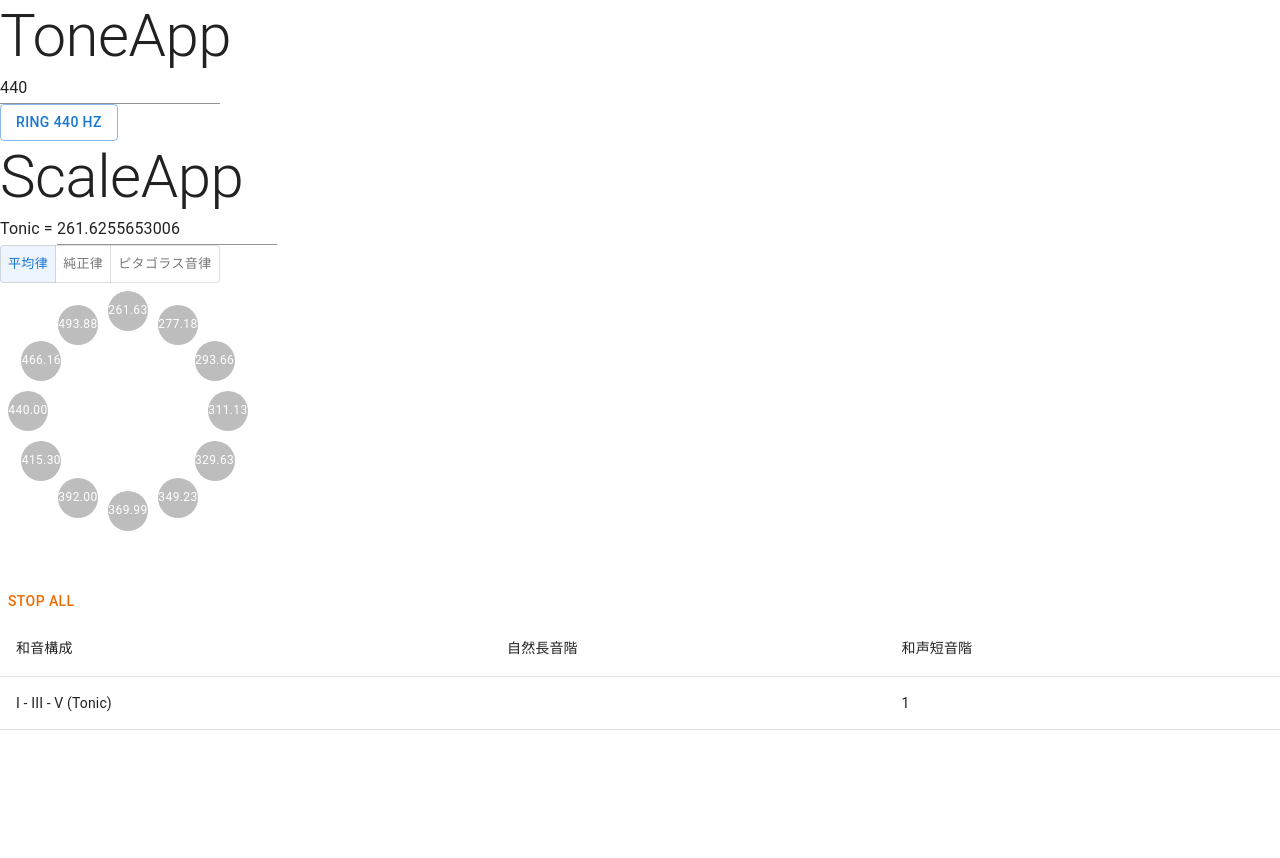
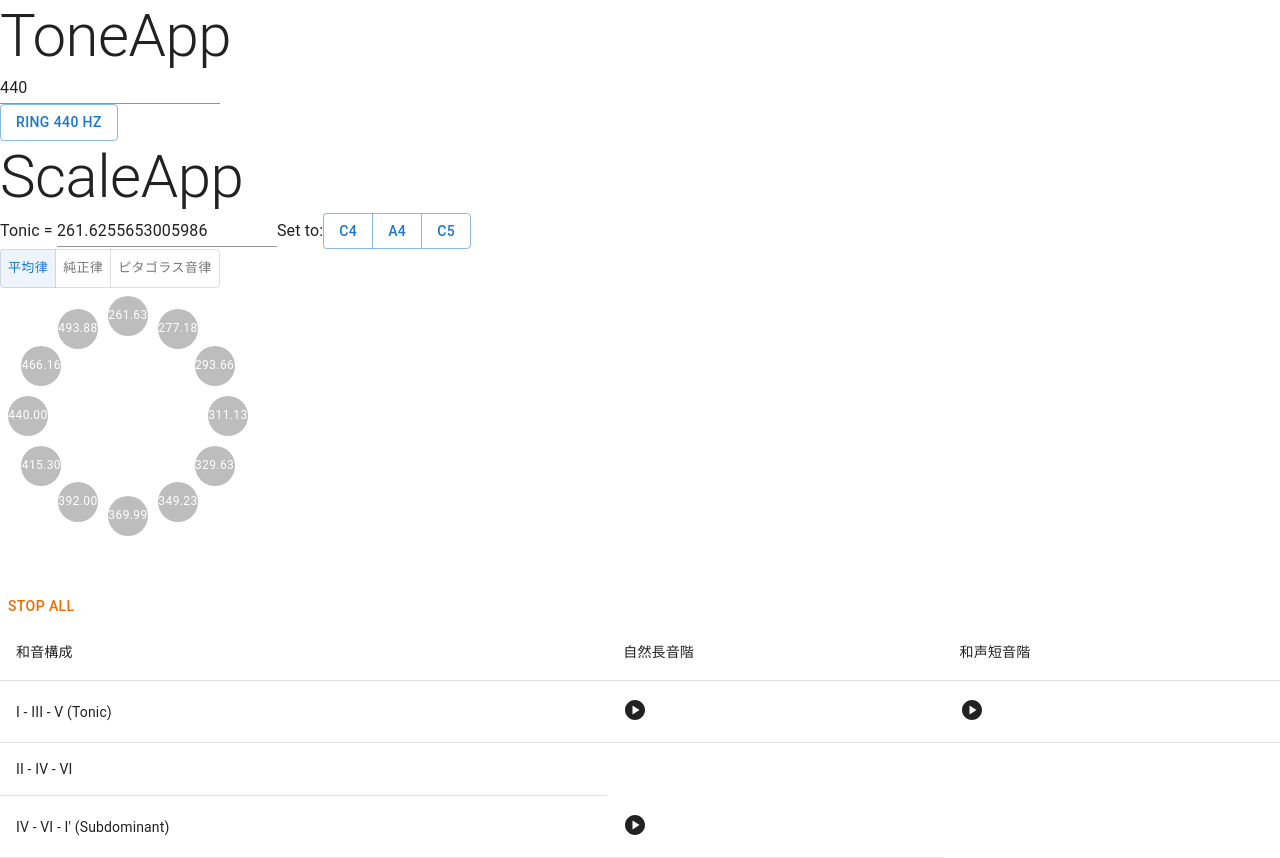
Before and after one commit to showkami/music_theory_webapp, a React (Create React App) app: page / in a window 1280 px wide. Before the commit the page ends 800 px from the top, so only its background shows below. Built offline with nearby package versions, Linux system fonts and the light colour scheme.

Commit message:
triad selector

```diff
--- a/src/scale/ScaleApp.tsx
+++ b/src/scale/ScaleApp.tsx
@@ -2,13 +2,14 @@ import React, {useEffect, useMemo, useState} from 'react';
 import {
   Box,
   Typography,
-  Button,
+  Button, ButtonGroup,
   ToggleButton,
   ToggleButtonGroup, TableContainer, TableHead, TableCell, TableRow, Table, TableBody
 } from "@mui/material";
 import OscillatorButton from "../component/OscillatorButton.tsx";
 import FrequencyInput from "../component/FrequencyInput.tsx";
 import DodecagonOscillators from "../component/DodecagonOscillators.tsx";
+import TriadSelector from "./TriadSelector.tsx";
 
 /**
  * 音階の種類の型
@@ -22,7 +23,7 @@ type Temperament =
   | "pythagorean"
 
 export default function ScaleApp() {
-  const [tonicFreq, setTonicFreq] = useState<number>(261.6255653006);
+  const [tonicFreq, setTonicFreq] = useState<number>(440 * 2 ** (-9/12));
   const [temperament, setTemperament] = useState<Temperament>("equal")
 
   const idx: number[] = Array.from({ length: 12 }, (_, i) => i);
@@ -73,7 +74,15 @@ export default function ScaleApp() {
     <>
       <Typography variant={"h2"}>ScaleApp</Typography>
 
-      Tonic = <FrequencyInput freq={tonicFreq} setFreq={setTonicFreq}/>
+      <Box>
+        Tonic = <FrequencyInput freq={tonicFreq} setFreq={setTonicFreq}/>
+        Set to:
+        <ButtonGroup>
+          <Button onClick={()=>{setTonicFreq(440 * 2 ** (-9/12))}}>C4</Button>
+          <Button onClick={()=>{setTonicFreq(440 * 2 ** (-0/12))}}>A4</Button>
+          <Button onClick={()=>{setTonicFreq(440 * 2 ** (+3/12))}}>C5</Button>
+        </ButtonGroup>
+      </Box>
 
       <Box>
         <ToggleButtonGroup
@@ -102,24 +111,7 @@ export default function ScaleApp() {
         }))
       }}>Stop All</Button>
 
-      <TableContainer component={"paper"}>
-        <Table>
-          <TableHead>
-            <TableRow>
-              <TableCell>和音構成</TableCell>
-              <TableCell>自然長音階</TableCell>
-              <TableCell>和声短音階</TableCell>
-            </TableRow>
-          </TableHead>
-          <TableBody>
-            <TableRow>
-              <TableCell>I - III - V (Tonic)</TableCell>
-              <TableCell> <Button onClick={()=>setIsSoundOnList([true, false, false, false, true, false, false, true, false, false, false, false])}></Button> </TableCell>
-              <TableCell>1</TableCell>
-            </TableRow>
-          </TableBody>
-        </Table>
-      </TableContainer>
+      <TriadSelector setIsSoundOnList={setIsSoundOnList} />
     </>
   )
 }
--- a/src/scale/TriadSelector.tsx
+++ b/src/scale/TriadSelector.tsx
@@ -0,0 +1,79 @@
+import {Button, Icon, Table, TableBody, TableCell, TableContainer, TableHead, TableRow} from "@mui/material";
+import React from "react";
+import PlayCircleIcon from '@mui/icons-material/PlayCircle';
+import StopCircleIcon from '@mui/icons-material/StopCircle';
+
+type TriadSelectorProps = {
+  setIsSoundOnList: Function
+}
+
+/**
+ * 三和音の再生ボタンを表示する
+ * @constructor
+ */
+export default function TriadSelector(props: TriadSelectorProps) {
+
+  /**
+   * onIds で指定した番目の単音をOnにし、他をOffにする
+   * @param onIds
+   * @example
+   * // 0番目・3番の単音をOnにし、他をOffにする
+   * setIsSoundOnList([0, 3])
+   *  -> isSoundOnList -> [true, false, false, true, false, false, false, false, false, false, false, false]
+   */
+  const setIsSoundOnList = (onIds: number[]) => {
+    const idx = Array.from({ length: 12 }, (_, i) => i);
+    const newSoundOnList = idx.map((i) => onIds.includes(i));
+    props.setIsSoundOnList(newSoundOnList);
+  }
+
+  /**
+   * isSoundOnList を全てOffにする
+   */
+  const resetIsSoundOnList = () => {
+    props.setIsSoundOnList(Array.from({length: 12}, () => false));
+  }
+
+  /**
+   * 押している間だけ、 onIds で指定した単音をOnにして、離すとすべてOffになる、ようなボタン
+   * @param onIds
+   */
+  const PlayButton = (playButtonProps: {onIds: number[]}) => {
+    return (
+      <Icon
+        onClick={() => setIsSoundOnList(playButtonProps.onIds)}
+      >
+        <PlayCircleIcon/>
+      </Icon>
+    )
+  }
+
+  return (
+    <TableContainer>
+        <Table>
+          <TableHead>
+            <TableRow>
+              <TableCell>和音構成</TableCell>
+              <TableCell>自然長音階</TableCell>
+              <TableCell>和声短音階</TableCell>
+            </TableRow>
+          </TableHead>
+          <TableBody>
+            <TableRow>
+              <TableCell>I - III - V (Tonic)</TableCell>
+              <TableCell> <PlayButton onIds={[0,4,7]} /> </TableCell>
+              <TableCell> <PlayButton onIds={[0,3,7]} /> </TableCell>
+            </TableRow>
+            <TableRow>
+              <TableCell>II - IV - VI</TableCell>
+            </TableRow>
+            <TableRow>
+              <TableCell>IV - VI - I' (Subdominant)</TableCell>
+              <TableCell> <PlayButton onIds={[]} /> </TableCell>
+                {/*TODO: 1オクターブ高いやつもDodecagonに加えないと、鳴らせない。。*/}
+            </TableRow>
+          </TableBody>
+        </Table>
+      </TableContainer>
+  )
+}
```
